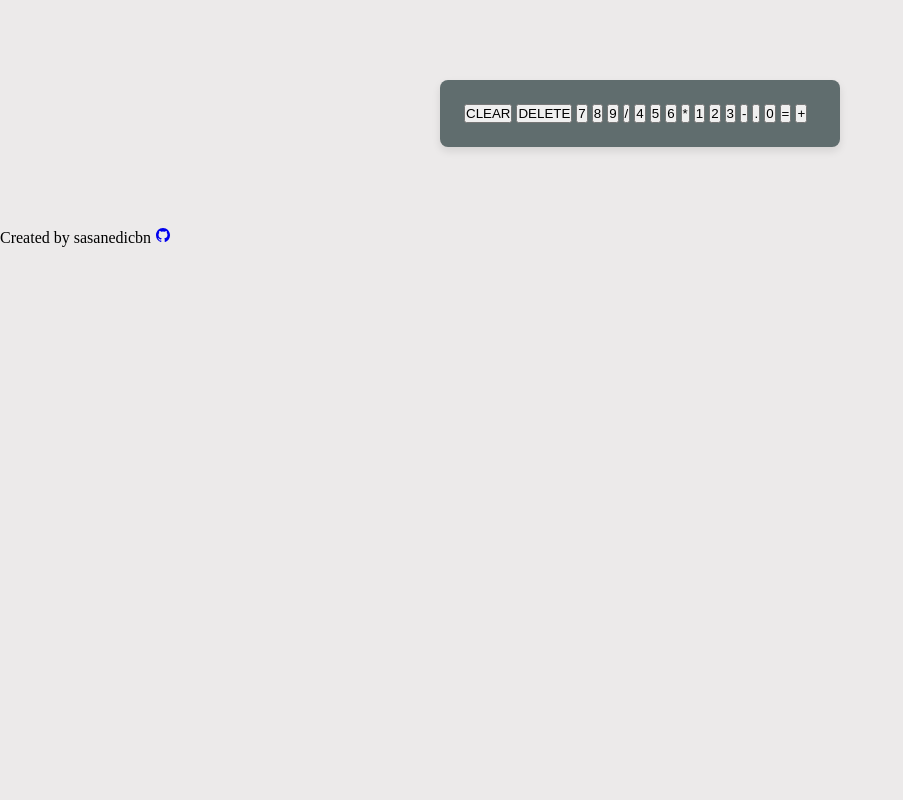
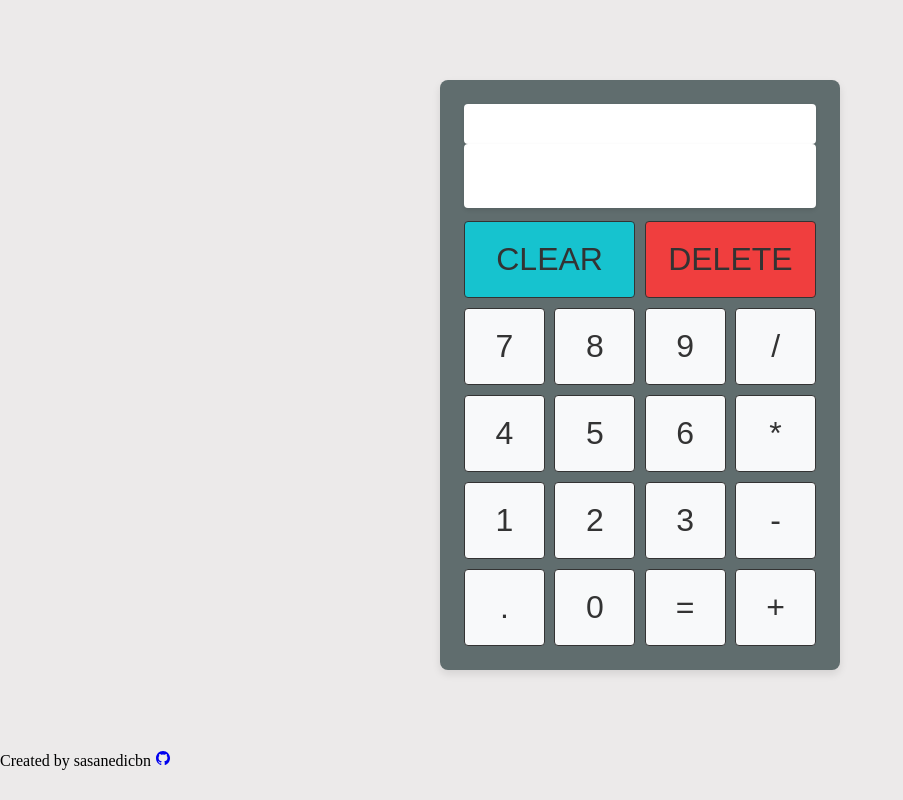
Before and after one commit to sasanedicbn/calculator-OOP, a website built with Vite: page calculator-OOP/index.html in a window 1280 px wide. Shown: the whole page, without its empty margins (0-903 px from the left). Built offline with nearby package versions, Linux system fonts and the light colour scheme.

Commit message:
Create style for buttons

```diff
--- a/calculator-OOP/style.css
+++ b/calculator-OOP/style.css
@@ -16,3 +16,80 @@ body {
   border-radius: 8px;
   box-shadow: 0 4px 8px rgba(0, 0, 0, 0.1);
 }
+
+.buttons {
+  display: grid;
+  grid-template-columns: repeat(4, 1fr);
+  gap: 0.6rem;
+}
+
+.btn {
+  padding: 1.2rem;
+  text-align: center;
+  font-size: 2rem;
+  color: #333;
+  border: 1px solid #333;
+  background-color: #f8f9fa;
+  border-radius: 4px;
+}
+
+.btn:hover {
+  background-color: #e6e6e6;
+}
+
+.btn:active {
+  background-color: #cccccc;
+}
+
+.calculator {
+  text-align: right;
+  word-wrap: break-word;
+  word-break: break-all;
+  margin-bottom: 0.8rem;
+}
+/* OUTPUT  */
+.output-first,
+.output-secondary {
+  border: none;
+  text-align: right;
+  font-size: 3rem;
+  padding: 1rem 0.6rem 0.2rem 0.6rem;
+  background-color: #fff;
+  border-radius: 4px;
+  box-shadow: 0 2px 4px rgba(0, 0, 0, 0.1);
+}
+
+.output-first {
+  height: 4rem;
+}
+
+.output-secondary {
+  font-size: 1.5rem;
+  height: 2.5rem;
+}
+/* BUTTONS */
+.btn-clear {
+  grid-column: 1 / span 2;
+  background-color: #16c3cf;
+}
+
+.btn-clear:hover {
+  background-color: #4d8be7;
+}
+
+.btn-clear:active {
+  background-color: #349e7e;
+}
+
+.btn-delete {
+  grid-column: span 2;
+  background-color: #f03e3e;
+}
+
+.btn-delete:hover {
+  background-color: #d83838;
+}
+
+.btn-delete:active {
+  background-color: #c03232;
+}
```
